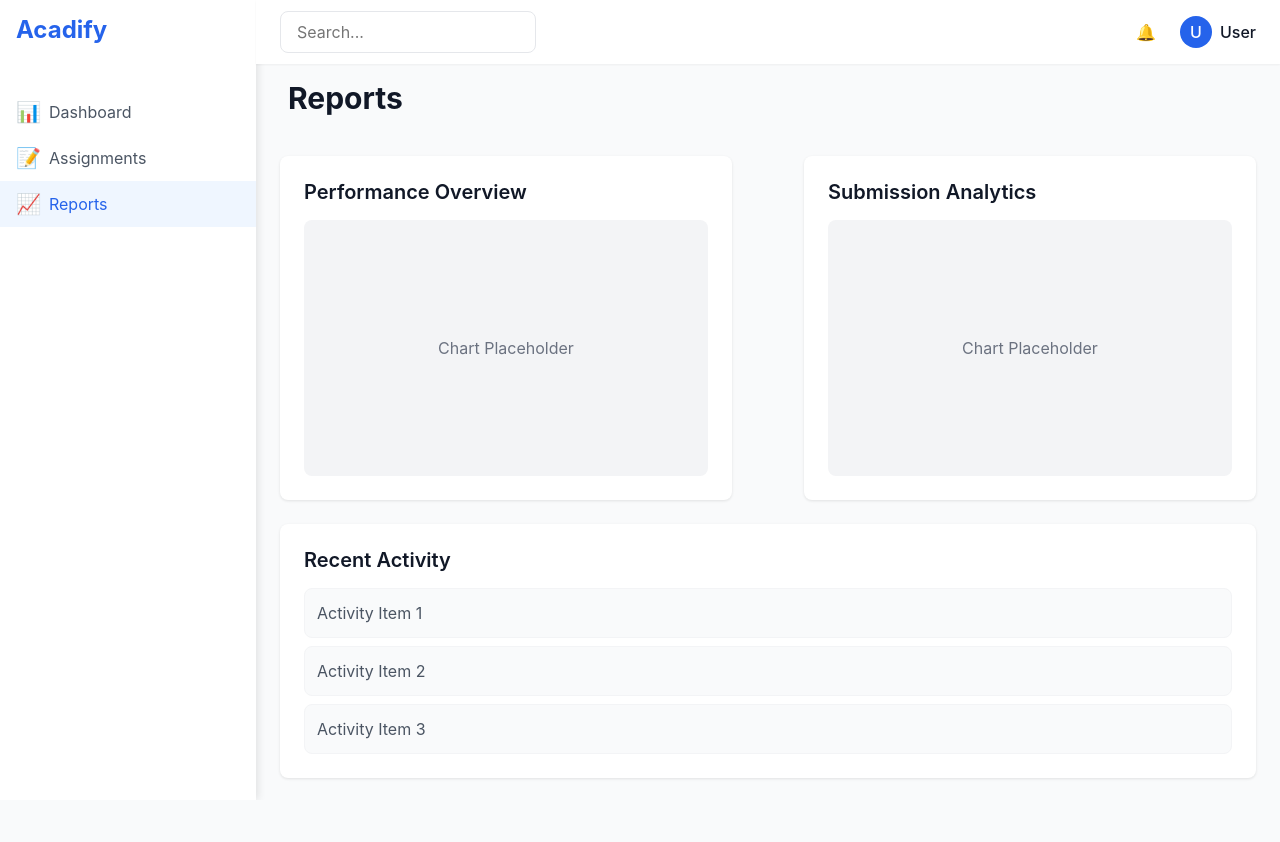
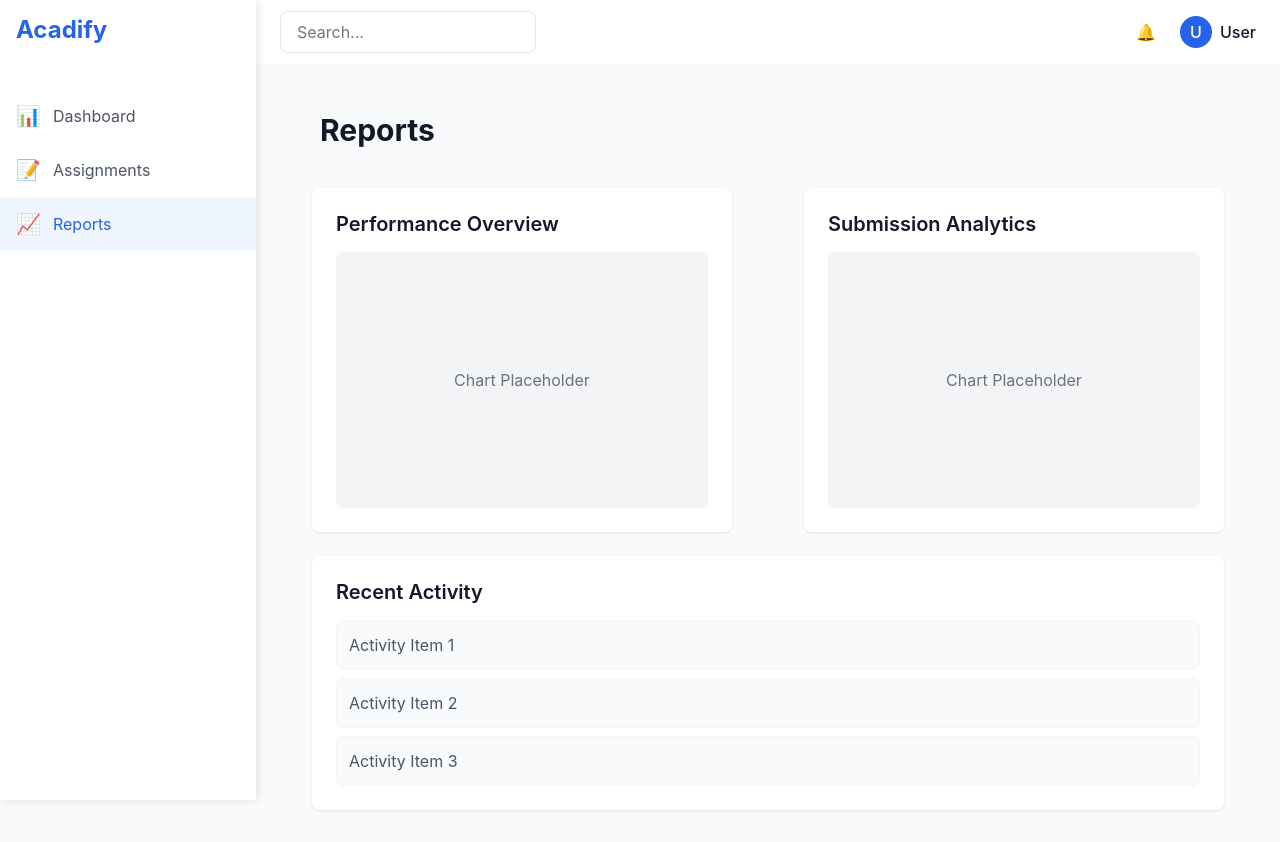
Before and after one commit to Prasadmali1311/Acadify, a React (Vite) app: page /reports in a window 1280 px wide. Before the commit the page ends 800 px from the top, so only its background shows below. Built offline with nearby package versions, Linux system fonts and the light colour scheme.

Commit message:
Fix: fixed sidebar scrolling issue

```diff
--- a/src/components/Layout.css
+++ b/src/components/Layout.css
@@ -5,14 +5,23 @@
 
 .main-container {
   flex: 1;
+  margin-left: 16rem; /* Same as sidebar width */
   display: flex;
   flex-direction: column;
+  min-height: 100vh;
 }
 
-.content {
+.main-content {
   flex: 1;
   padding: 2rem;
   background-color: #f9fafb;
+  overflow-y: auto;
+}
+
+.content-container {
+  max-width: 1280px;
+  margin: 0 auto;
+  width: 100%;
 }
 
 /* Common utility classes */
--- a/src/components/Sidebar.css
+++ b/src/components/Sidebar.css
@@ -2,11 +2,19 @@
   width: 16rem;
   background-color: white;
   box-shadow: 2px 0 8px rgba(0, 0, 0, 0.1);
-  min-height: 100vh;
+  position: fixed;
+  top: 0;
+  left: 0;
+  height: 100vh;
+  overflow-y: auto;
 }
 
 .logo-container {
   padding: 1rem;
+  position: sticky;
+  top: 0;
+  background-color: white;
+  z-index: 10;
 }
 
 .logo {
@@ -16,13 +24,13 @@
 }
 
 .nav-menu {
-  margin-top: 1rem;
+  padding: 1rem 0;
 }
 
 .nav-link {
   display: flex;
   align-items: center;
-  padding: 0.5rem 1rem;
+  padding: 0.75rem 1rem;
   color: #4b5563;
   text-decoration: none;
   transition: all 0.2s;
@@ -39,6 +47,6 @@
 }
 
 .nav-icon {
-  margin-right: 0.5rem;
+  margin-right: 0.75rem;
   font-size: 1.25rem;
 }
```
